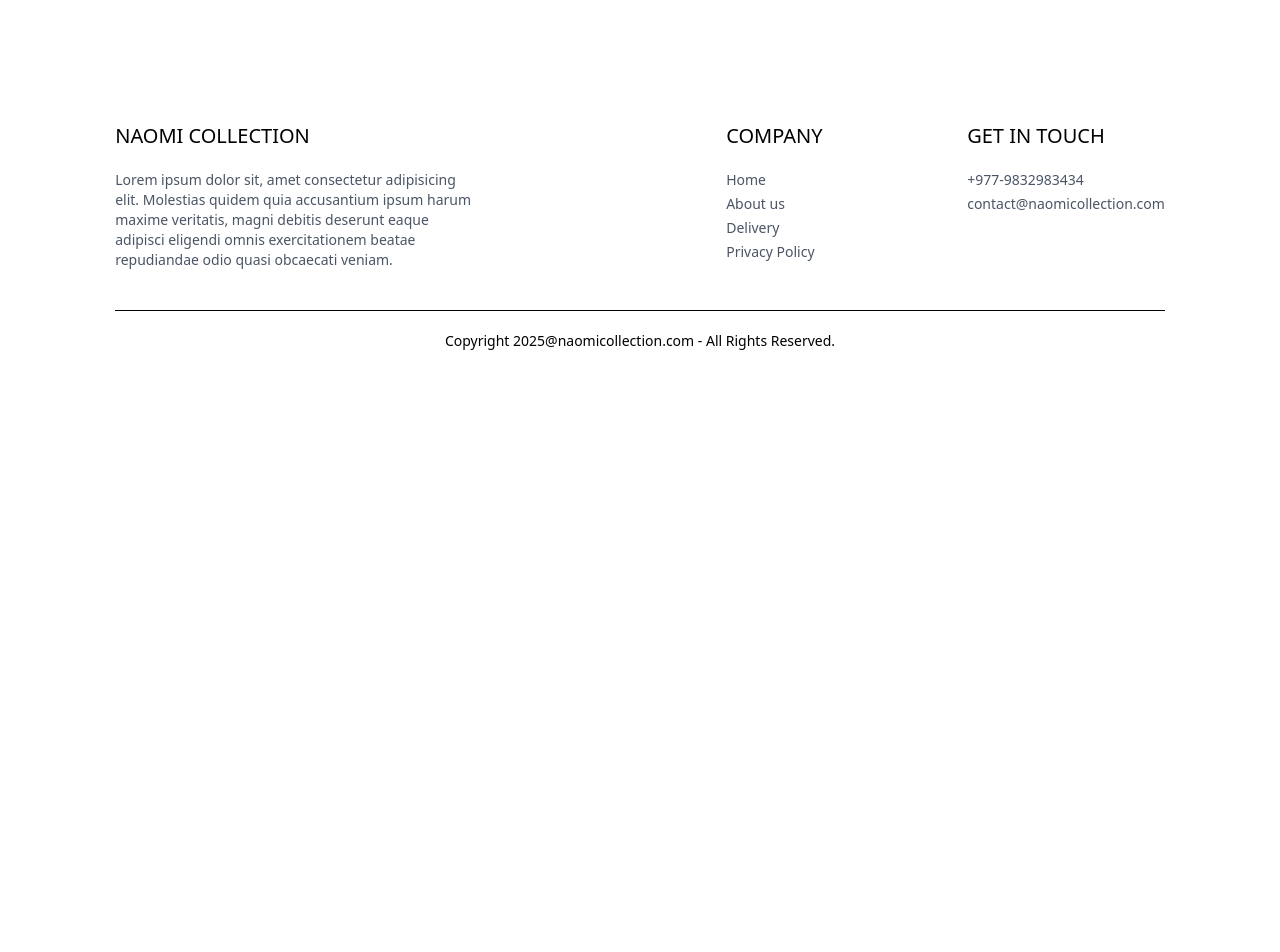
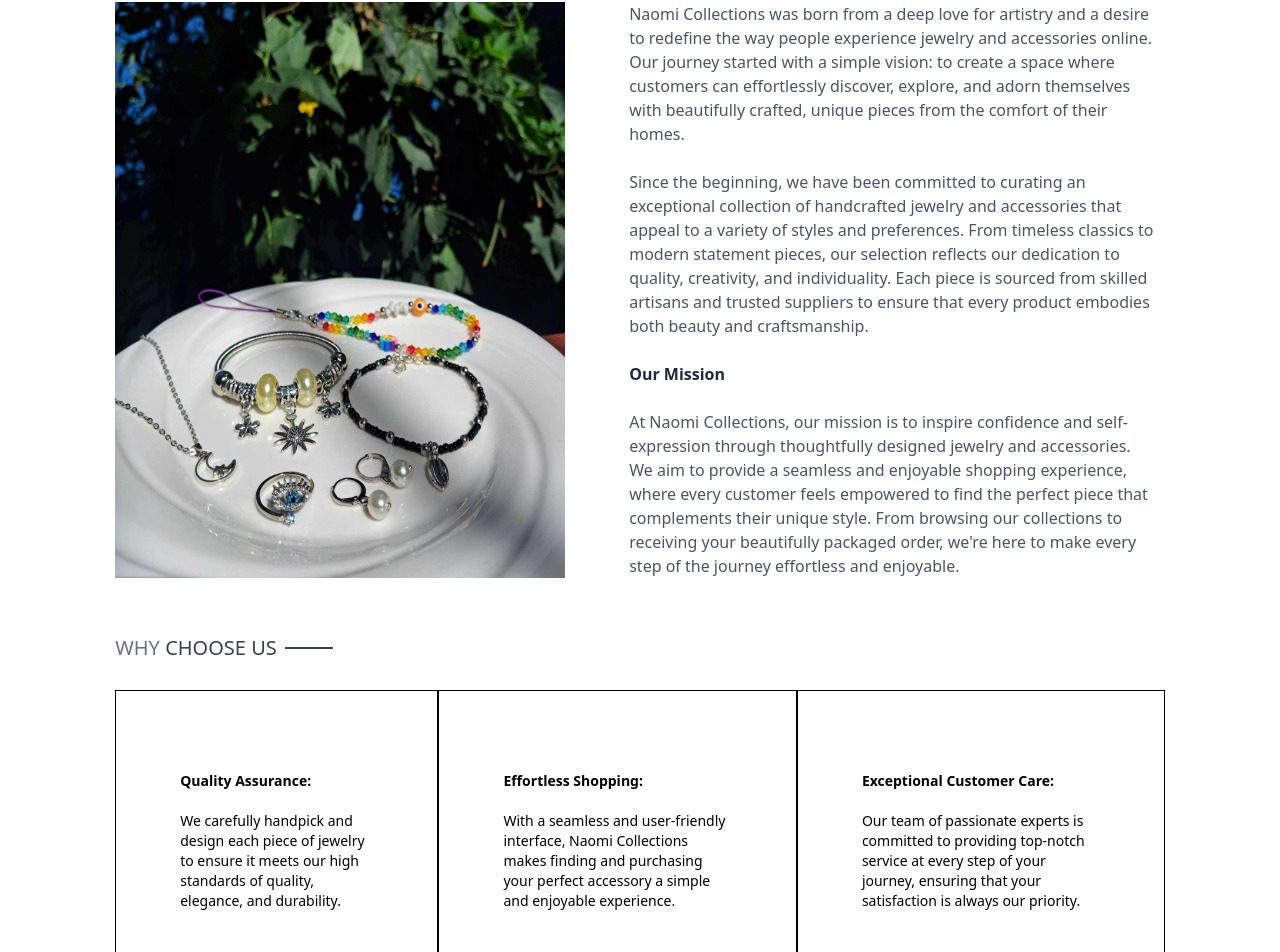
Before and after one commit to MiLaN-StHa/EcommerceProject, a React (Vite) app in the folder frontend/: page /about in a window 1280 px wide. Shown: the part 275-1227 px from the top of the page. Before the commit the page ends 800 px from the top, so only its background shows below. Built offline with nearby package versions, Linux system fonts and the light colour scheme.

Commit message:
about us

```diff
--- a/frontend/src/pages/About.jsx
+++ b/frontend/src/pages/About.jsx
@@ -1,12 +1,59 @@
-import React from 'react'
-import Title from '../components/Title'
+import React from "react";
+import Title from "../components/Title";
+import about from "../assets/aboutus.jpg";
 
 const About = () => {
   return (
-    <div className=' text-2xl text-center pt-8 border-t'>
-      <Title text1={'ABOUT'} text2={'US'} />
+    <div>
+      <div className=" text-2xl text-center pt-8 border-t">
+        <Title text1={"ABOUT"} text2={"US"} />
+      </div>
+      <div className=" my-10 flex flex-col md:flex-row gap-16">
+        <img className=" w-full md:max-w-[450px]" src={about} alt="" />
+        <div className="flex flex-col justify-center gap-6 md:w-2/4 text-gray-600">
+          <p>
+            Naomi Collections was born from a deep love for artistry and a
+            desire to redefine the way people experience jewelry and accessories
+            online. Our journey started with a simple vision: to create a space
+            where customers can effortlessly discover, explore, and adorn
+            themselves with beautifully crafted, unique pieces from the comfort
+            of their homes.
+          </p>
+          <p>
+            Since the beginning, we have been committed to curating an
+            exceptional collection of handcrafted jewelry and accessories that
+            appeal to a variety of styles and preferences. From timeless
+            classics to modern statement pieces, our selection reflects our
+            dedication to quality, creativity, and individuality. Each piece is
+            sourced from skilled artisans and trusted suppliers to ensure that
+            every product embodies both beauty and craftsmanship.
+          </p>
+          <b className="text-gray-800">Our Mission</b>
+          <p>
+          At Naomi Collections, our mission is to inspire confidence and self-expression through thoughtfully designed jewelry and accessories. We aim to provide a seamless and enjoyable shopping experience, where every customer feels empowered to find the perfect piece that complements their unique style. From browsing our collections to receiving your beautifully packaged order, we're here to make every step of the journey effortless and enjoyable.
+          </p>
+        </div>
+      </div>
+      <div className="text-xl py-4">
+        <Title text1={'WHY'} text2={'CHOOSE US'}/>
+      </div>
+      <div className="flex flex-col md:flex-row text-sm mb-20">
+        <div className=" border px-10 md:px-16 py-8 sm:py-20 flex flex-col gap-5">
+        <b>Quality Assurance:</b>
+        <p>We carefully handpick and design each piece of jewelry to ensure it meets our high standards of quality, elegance, and durability.</p>
+        </div>
+        <div className=" border px-10 md:px-16 py-8 sm:py-20 flex flex-col gap-5">
+        <b>Effortless Shopping:</b>
+        <p>With a seamless and user-friendly interface, Naomi Collections makes finding and purchasing your perfect accessory a simple and enjoyable experience.</p>
+        </div>
+        <div className=" border px-10 md:px-16 py-8 sm:py-20 flex flex-col gap-5">
+        <b>Exceptional Customer Care:</b>
+        <p>Our team of passionate experts is committed to providing top-notch service at every step of your journey, ensuring that your satisfaction is always our priority.</p>
+        </div>
+      </div>
+
     </div>
-  )
-}
+  );
+};
 
-export default About
+export default About;
```
Also changed, not shown: frontend/src/assets/about.jpg (added), frontend/src/assets/aboutus.jpg (added).
